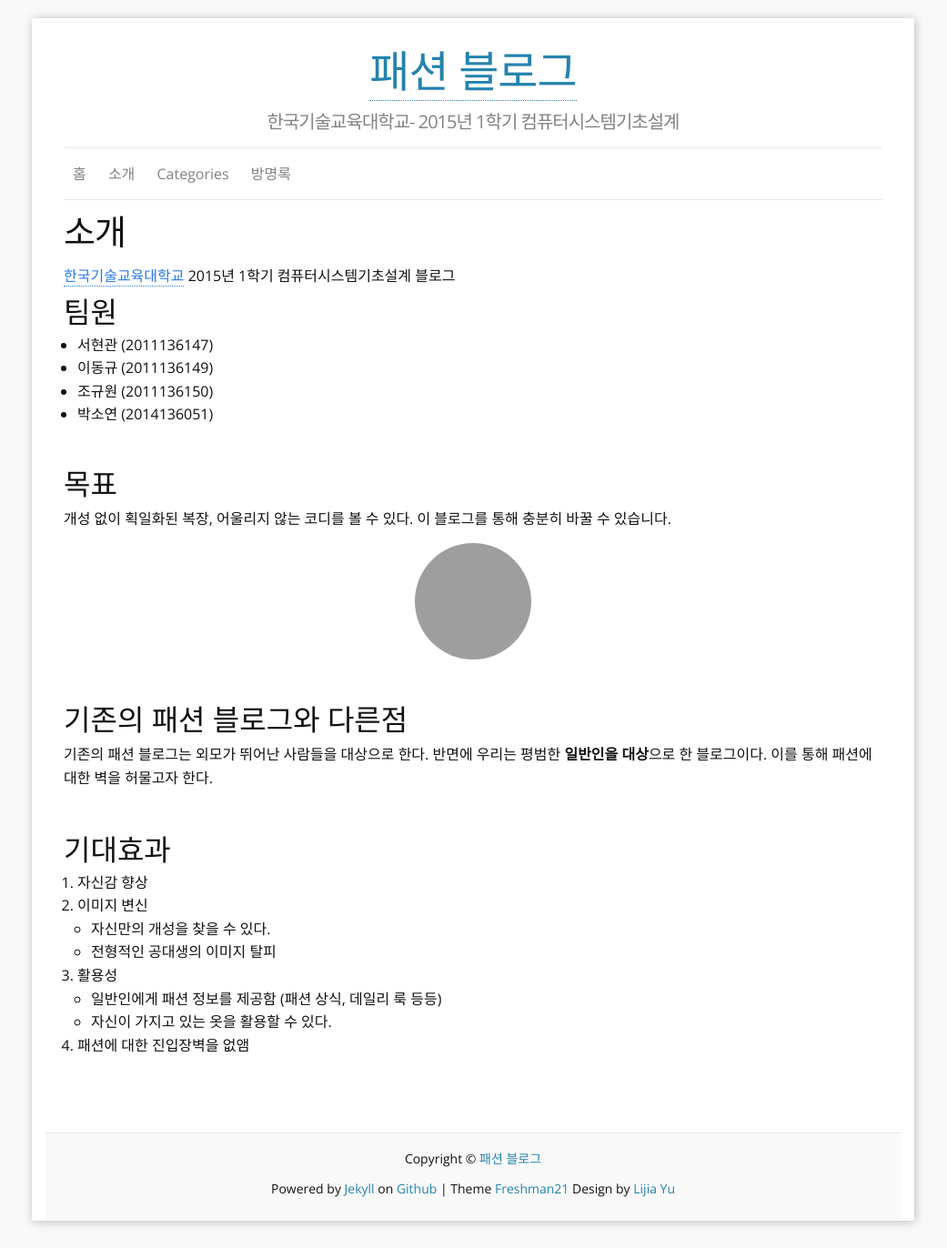
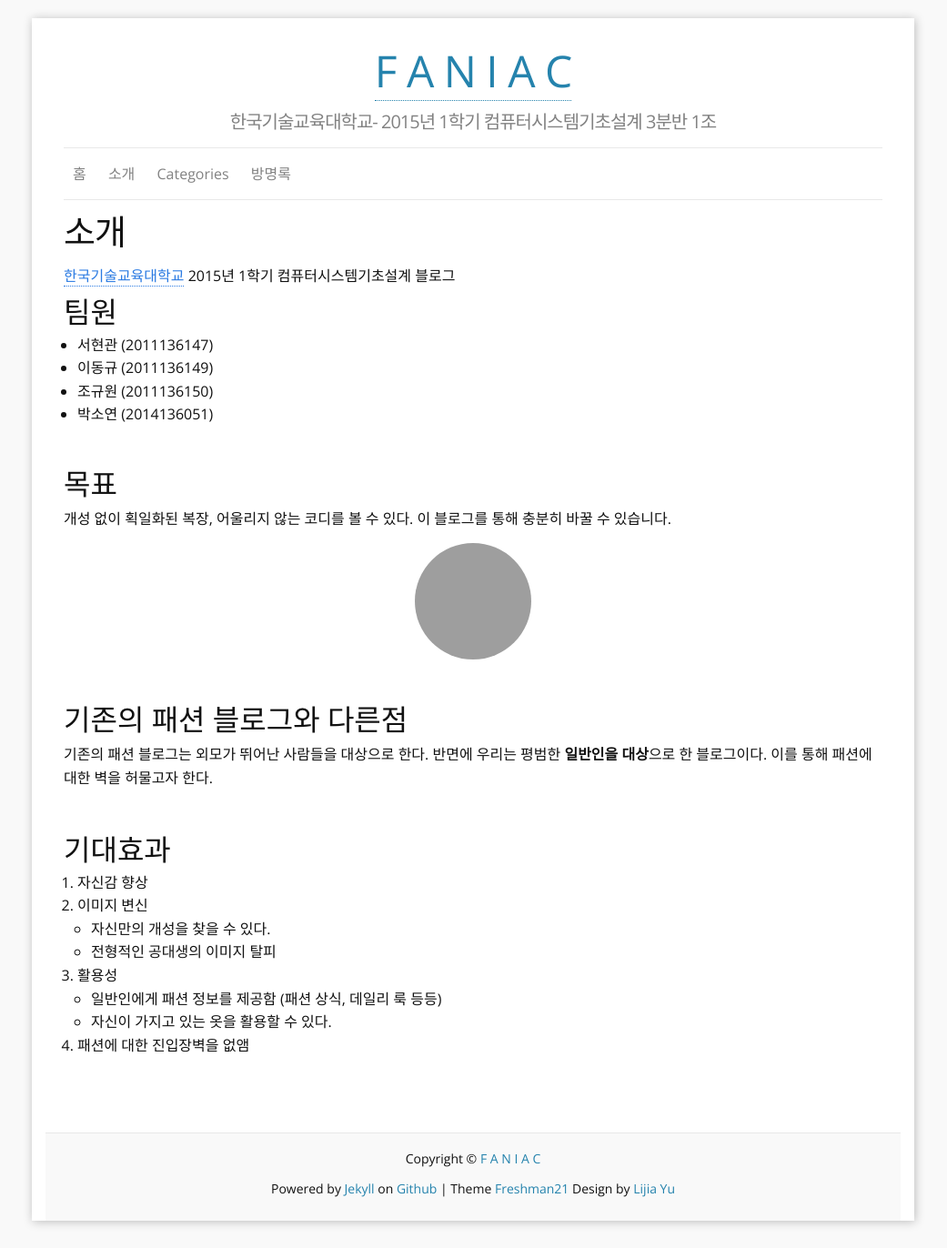
Before and after one commit to kut-fashion/kut-fashion, a Jekyll site: the page built from b_about.md, in a window 1280 px wide. Shown: the whole page at 91% size, without its empty margins (120-1161 px from the left). Built offline with Jekyll 4.4.1, drawn with Linux system fonts in a browser that asks for light colours; comment, search, counter and statistics services are not loaded; grey boxes are pictures that could not be loaded.

Commit message:
Update _config.yml

```diff
--- a/_config.yml
+++ b/_config.yml
@@ -1,6 +1,6 @@
 ### Site info:
-title: 패션 블로그
-tagline: 한국기술교육대학교- 2015년 1학기 컴퓨터시스템기초설계
+title: F A N I A C
+tagline: 한국기술교육대학교- 2015년 1학기 컴퓨터시스템기초설계 3분반 1조
 author: Lijia Yu
 email: yu@lijiayu.net
 description: "Freshman21 is a Jekyll blog theme." # You can edit this line in _config.yml. It will appear in your document head meta and in your feed.xml site description
```
